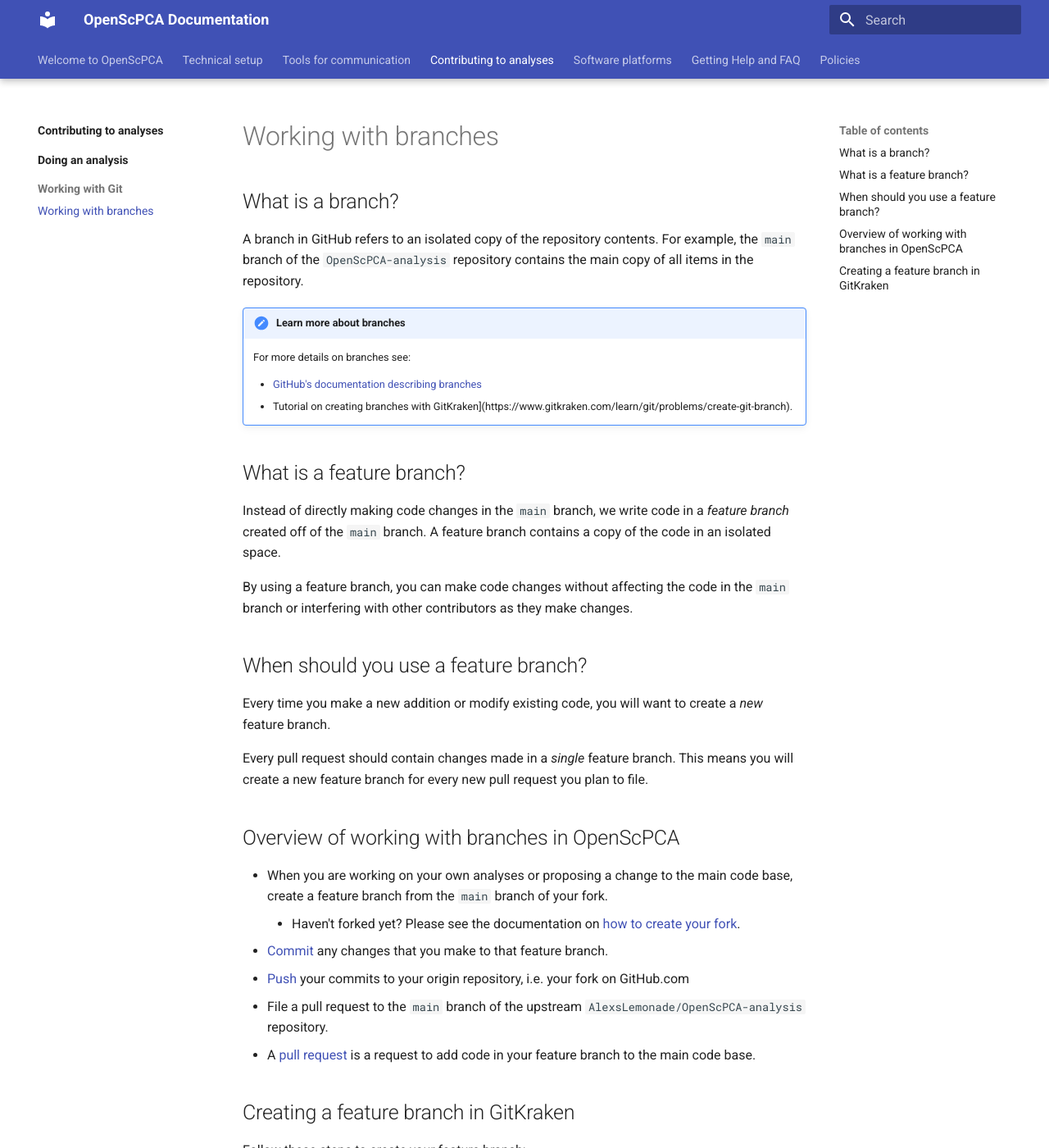
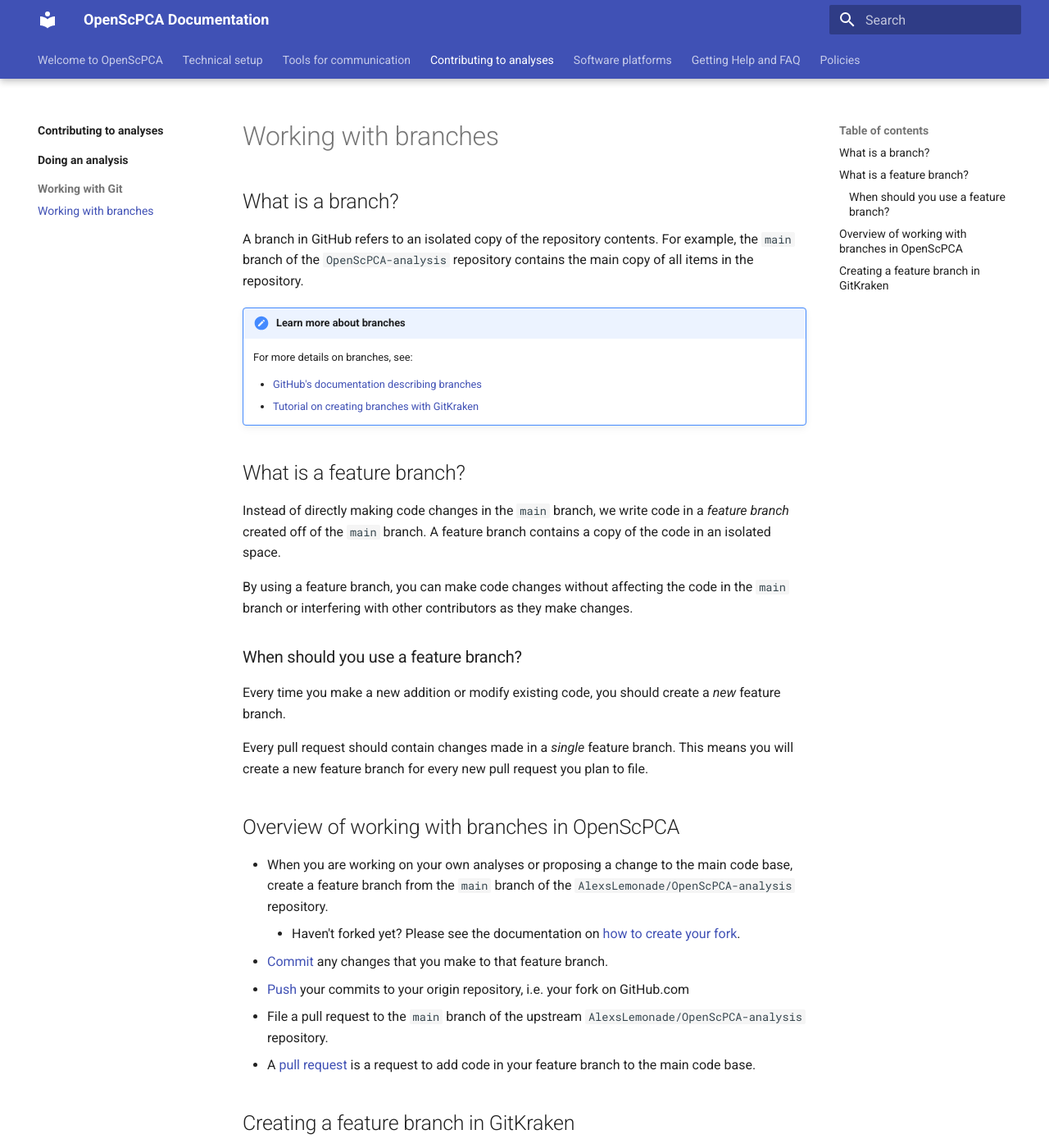
Before and after one commit to AlexsLemonade/OpenScPCA-analysis, an MkDocs documentation site: the page built from docs/contributing-to-analyses/working-with-git/working-with-branches.md, in a window 1280 px wide and 1400 px high. Shown: the whole window at 82% size. Built offline with MkDocs 1.6.1 and Material for MkDocs 9.7.7, drawn with Linux system fonts in a browser that asks for light colours.

Commit message:
Apply suggestions from code review
Co-authored-by: Stephanie Spielman <stephanie.spielman@gmail.com>
Co-authored-by: Joshua Shapiro <josh.shapiro@ccdatalab.org>

```diff
--- a/docs/contributing-to-analyses/working-with-git/working-with-branches.md
+++ b/docs/contributing-to-analyses/working-with-git/working-with-branches.md
@@ -6,10 +6,10 @@
 For example, the `main` branch of the `OpenScPCA-analysis` repository contains the main copy of all items in the repository.
 
 !!! note "Learn more about branches"
-    For more details on branches see:
+    For more details on branches, see:
 
     - [GitHub's documentation describing branches](https://docs.github.com/en/pull-requests/collaborating-with-pull-requests/proposing-changes-to-your-work-with-pull-requests/about-branches)
-    - Tutorial on creating branches with GitKraken](https://www.gitkraken.com/learn/git/problems/create-git-branch).
+    - [Tutorial on creating branches with GitKraken](https://www.gitkraken.com/learn/git/problems/create-git-branch)
 
 ## What is a feature branch?
 
@@ -18,16 +18,16 @@
 
 By using a feature branch, you can make code changes without affecting the code in the `main` branch or interfering with other contributors as they make changes.
 
-## When should you use a feature branch?
+### When should you use a feature branch?
 
-Every time you make a new addition or modify existing code, you will want to create a _new_ feature branch.
+Every time you make a new addition or modify existing code, you should create a _new_ feature branch.
 
 Every pull request should contain changes made in a _single_ feature branch.
 This means you will create a new feature branch for every new pull request you plan to file.
 
 ## Overview of working with branches in OpenScPCA
 
-- When you are working on your own analyses or proposing a change to the main code base, create a feature branch from the `main` branch of your fork.
+- When you are working on your own analyses or proposing a change to the main code base, create a feature branch from the `main` branch of the `AlexsLemonade/OpenScPCA-analysis` repository.
     - Haven't forked yet? Please see the documentation on [how to create your fork](../../technical-setup/fork-the-repo.md).
 - [Commit](STUB_LINK to making commits) any changes that you make to that feature branch.
 - [Push](STUB_LINK for pushing to origin) your commits to your origin repository, i.e. your fork on GitHub.com
```
